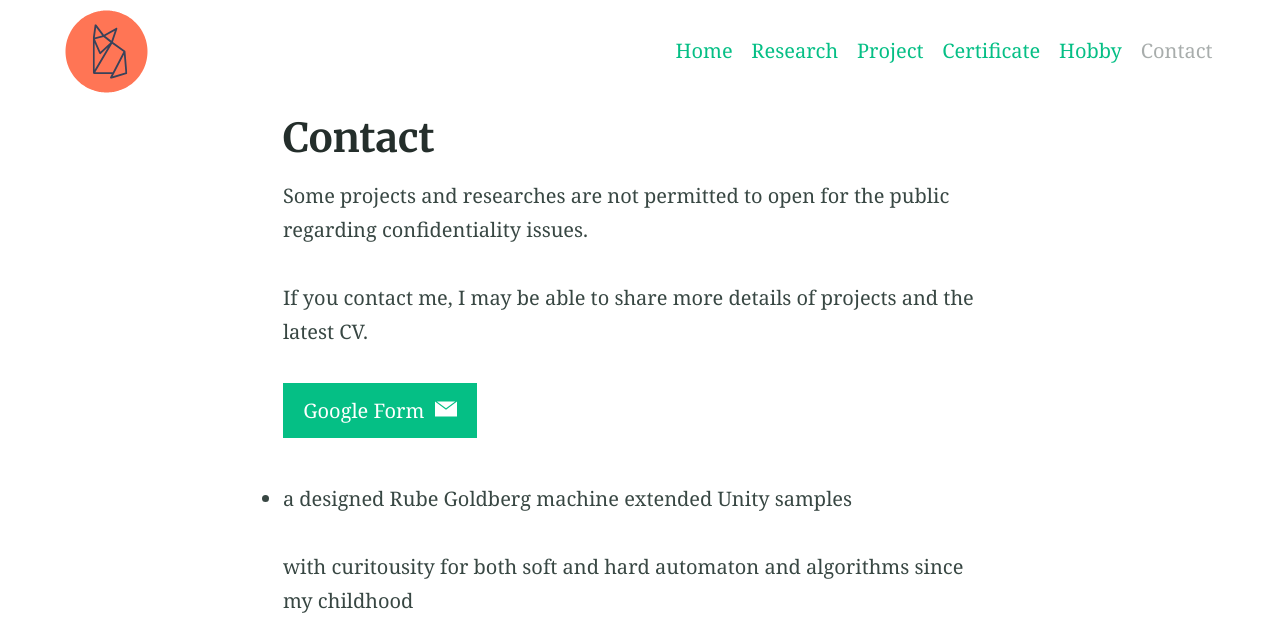
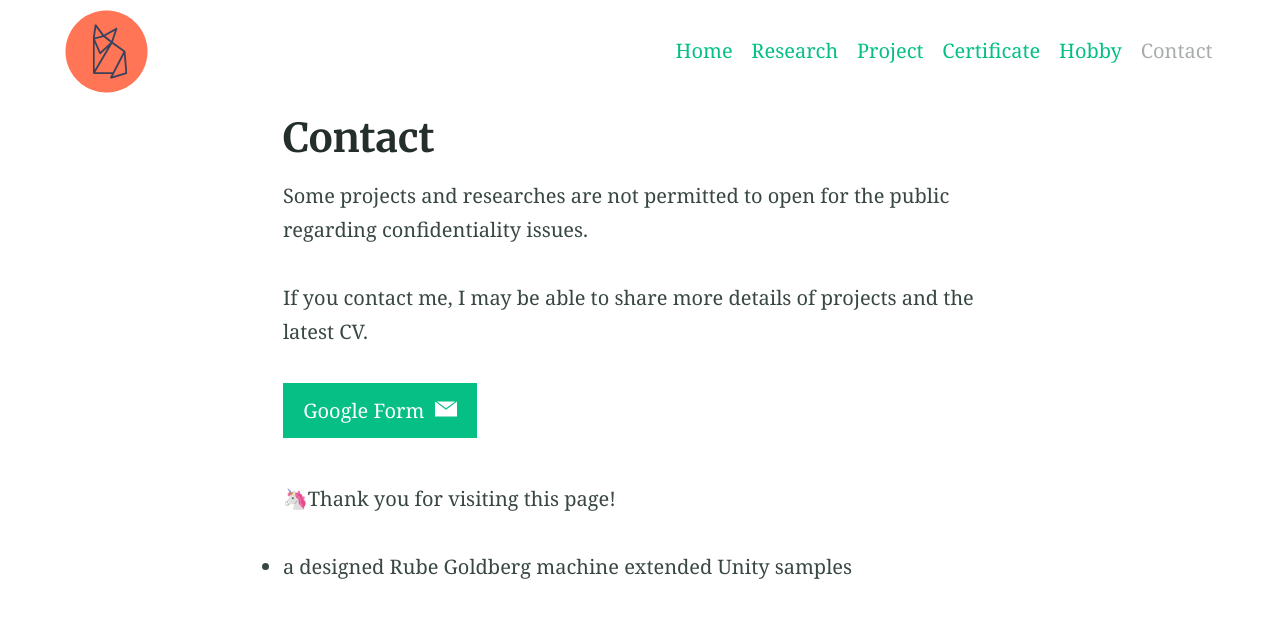
Before and after one commit to NaosFabrik/NaosFabrik.github.io, a Jekyll site: the page built from search.md, in a window 1280 px wide. Shown: the top 624 px of the page. Built offline with Jekyll 4.4.1, drawn with Linux system fonts in a browser that asks for light colours.

Commit message:
Update search.md

```diff
--- a/search.md
+++ b/search.md
@@ -9,6 +9,7 @@ If you contact me, I may be able to share more details of projects and the lates
 {% include button.html text="Google Form" icon="email" link="https://forms.gle/eNTHtCFPUnCRYaMWA" %}
 
 
+🦄Thank you for visiting this page!
 
 - a designed Rube Goldberg machine extended Unity samples
 
```
